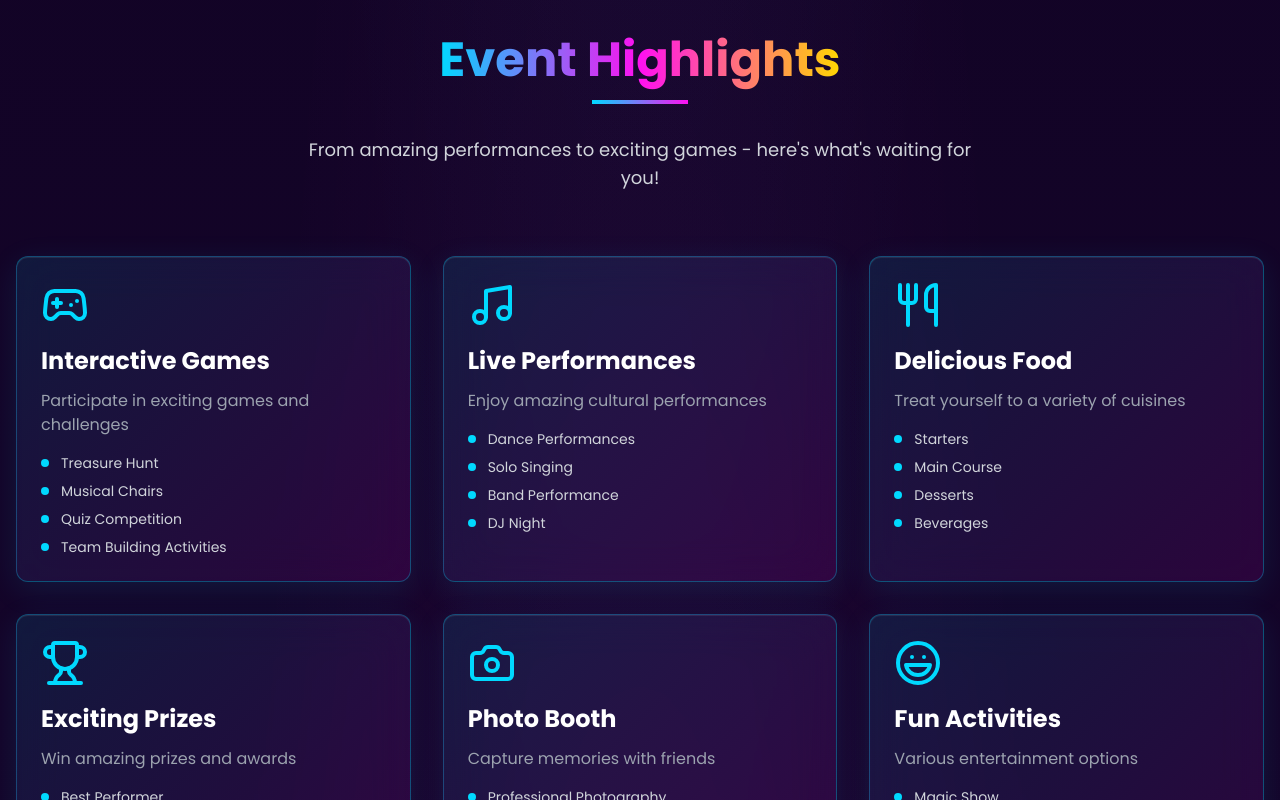
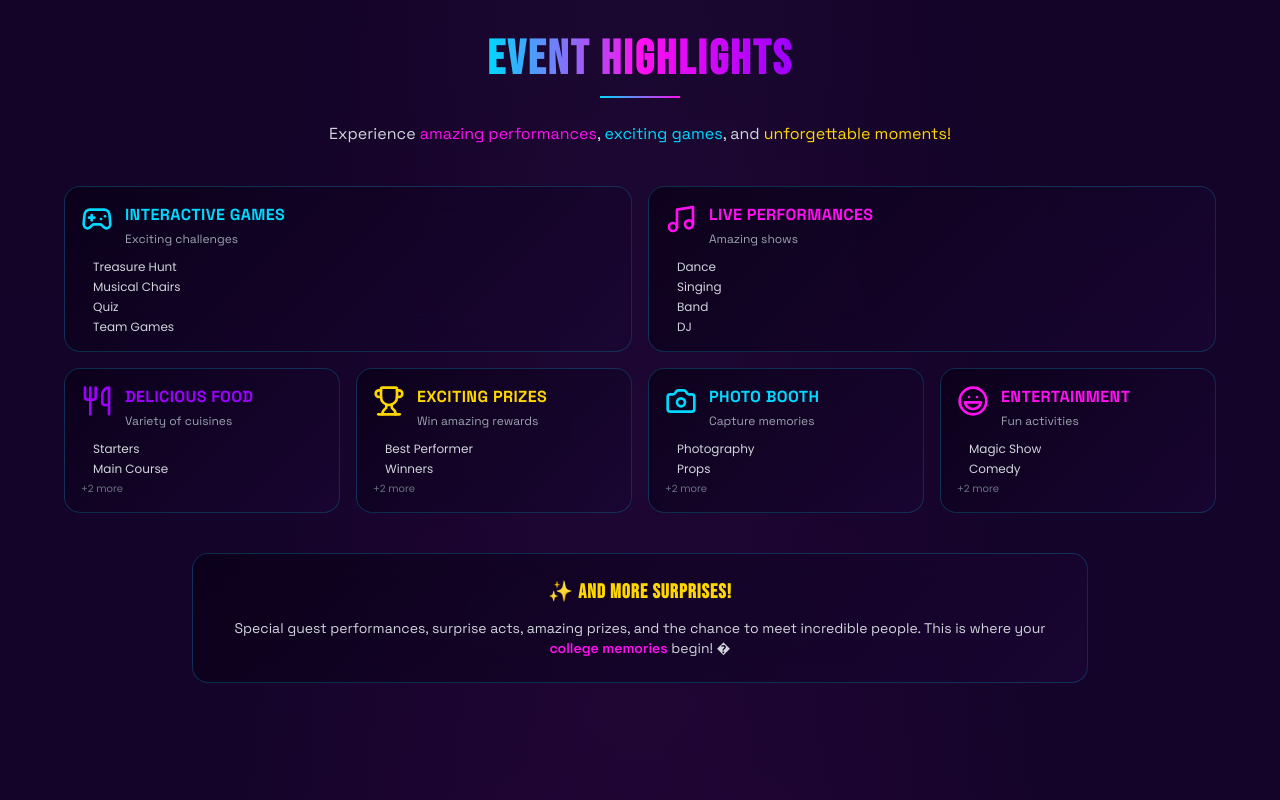
Before and after one commit to ItsVikasA/Freshers, a Next.js app: page / in a window 1280 px wide. Shown: the part 3920-4720 px from the top of the page. Built offline with nearby package versions, Linux system fonts and the light colour scheme.

Commit message:
Create innovative bento-style grid layout for highlights with dynamic sizing

```diff
--- a/src/components/Highlights.tsx
+++ b/src/components/Highlights.tsx
@@ -10,40 +10,52 @@ const Highlights = () => {
 
   const highlights = [
     {
-      icon: <Gamepad2 className="w-12 h-12" />,
+      icon: <Gamepad2 className="w-8 h-8" />,
       title: 'Interactive Games',
-      description: 'Participate in exciting games and challenges',
-      features: ['Treasure Hunt', 'Musical Chairs', 'Quiz Competition', 'Team Building Activities'],
+      description: 'Exciting challenges',
+      features: ['Treasure Hunt', 'Musical Chairs', 'Quiz', 'Team Games'],
+      color: 'neon-blue',
+      size: 'large', // Will span 2 columns
     },
     {
-      icon: <Music className="w-12 h-12" />,
+      icon: <Music className="w-8 h-8" />,
       title: 'Live Performances',
-      description: 'Enjoy amazing cultural performances',
-      features: ['Dance Performances', 'Solo Singing', 'Band Performance', 'DJ Night'],
+      description: 'Amazing shows',
+      features: ['Dance', 'Singing', 'Band', 'DJ'],
+      color: 'neon-pink',
+      size: 'large',
     },
     {
-      icon: <Utensils className="w-12 h-12" />,
+      icon: <Utensils className="w-8 h-8" />,
       title: 'Delicious Food',
-      description: 'Treat yourself to a variety of cuisines',
-      features: ['Starters', 'Main Course', 'Desserts', 'Beverages'],
+      description: 'Variety of cuisines',
+      features: ['Starters', 'Main Course', 'Desserts', 'Drinks'],
+      color: 'neon-purple',
+      size: 'small',
     },
     {
-      icon: <Trophy className="w-12 h-12" />,
+      icon: <Trophy className="w-8 h-8" />,
       title: 'Exciting Prizes',
-      description: 'Win amazing prizes and awards',
-      features: ['Best Performer', 'Game Winners', 'Lucky Draw', 'Goodie Bags'],
+      description: 'Win amazing rewards',
+      features: ['Best Performer', 'Winners', 'Lucky Draw', 'Goodies'],
+      color: 'neon-yellow',
+      size: 'small',
     },
     {
-      icon: <Camera className="w-12 h-12" />,
+      icon: <Camera className="w-8 h-8" />,
       title: 'Photo Booth',
-      description: 'Capture memories with friends',
-      features: ['Professional Photography', 'Fun Props', 'Instant Prints', 'Social Media Wall'],
+      description: 'Capture memories',
+      features: ['Photography', 'Props', 'Prints', 'Social Wall'],
+      color: 'neon-blue',
+      size: 'small',
     },
     {
-      icon: <Laugh className="w-12 h-12" />,
-      title: 'Fun Activities',
-      description: 'Various entertainment options',
-      features: ['Magic Show', 'Comedy Act', 'Open Mic', 'Karaoke'],
+      icon: <Laugh className="w-8 h-8" />,
+      title: 'Entertainment',
+      description: 'Fun activities',
+      features: ['Magic Show', 'Comedy', 'Open Mic', 'Karaoke'],
+      color: 'neon-pink',
+      size: 'small',
     },
   ]
 
@@ -53,44 +65,80 @@ const Highlights = () => {
         {/* Section Header */}
         <motion.div
           initial={{ opacity: 0, y: 30 }}
-          animate={isInView ? { opacity: 1, y: 0 } : {}}
+          whileInView={{ opacity: 1, y: 0 }}
+          viewport={{ once: true }}
           transition={{ duration: 0.8 }}
-          className="text-center mb-16"
+          className="text-center mb-10"
         >
-          <h2 className="text-4xl md:text-5xl font-bold font-orbitron mb-4">
-            <span className="bg-gradient-to-r from-primary via-secondary to-accent bg-clip-text text-transparent">
-              Event Highlights
+          <h2 className="text-3xl md:text-4xl lg:text-5xl font-bold font-bebas mb-3 tracking-wider">
+            <span className="bg-gradient-to-r from-neon-blue via-neon-pink to-neon-purple bg-clip-text text-transparent">
+              EVENT HIGHLIGHTS
             </span>
           </h2>
-          <div className="w-24 h-1 bg-gradient-to-r from-primary to-secondary mx-auto mb-8"></div>
-          <p className="text-lg text-gray-300 max-w-2xl mx-auto">
-            From amazing performances to exciting games - here&apos;s what&apos;s waiting for you!
+          <div className="w-20 h-0.5 bg-gradient-to-r from-neon-blue to-neon-pink mx-auto mb-6"></div>
+          <p className="text-sm md:text-base text-gray-300 max-w-2xl mx-auto font-space">
+            Experience <span className="text-neon-pink">amazing performances</span>, <span className="text-neon-blue">exciting games</span>, and <span className="text-neon-yellow">unforgettable moments!</span>
           </p>
         </motion.div>
 
-        {/* Highlights Grid */}
-        <div className="grid grid-cols-1 sm:grid-cols-2 lg:grid-cols-3 gap-6 sm:gap-8">
+        {/* Bento Grid Layout */}
+        <div className="grid grid-cols-2 md:grid-cols-4 gap-3 md:gap-4 max-w-6xl mx-auto">
           {highlights.map((highlight, index) => (
             <motion.div
               key={index}
-              initial={{ opacity: 0, y: 30 }}
-              animate={isInView ? { opacity: 1, y: 0 } : {}}
-              transition={{ duration: 0.5, delay: index * 0.1 }}
-              className="glass-effect p-5 sm:p-6 rounded-xl hover:scale-105 transition-transform group"
+              initial={{ opacity: 0, scale: 0.8 }}
+              whileInView={{ opacity: 1, scale: 1 }}
+              viewport={{ once: true }}
+              transition={{ duration: 0.4, delay: index * 0.08 }}
+              whileHover={{ scale: 1.05, y: -5 }}
+              className={`cyber-card p-4 rounded-2xl border-2 border-${highlight.color}/30 hover:border-${highlight.color}/60 transition-all group cursor-pointer relative overflow-hidden
+                ${highlight.size === 'large' ? 'md:col-span-2 md:row-span-2' : 'col-span-1'}
+              `}
             >
-              <div className="text-primary group-hover:text-accent transition-colors mb-4">
-                {highlight.icon}
+              {/* Background glow effect */}
+              <div className={`absolute inset-0 bg-${highlight.color}/5 opacity-0 group-hover:opacity-100 transition-opacity`} />
+
+              {/* Content */}
+              <div className="relative z-10 h-full flex flex-col">
+                {/* Icon & Title */}
+                <div className="flex items-start gap-3 mb-3">
+                  <div className={`text-${highlight.color} group-hover:scale-110 transition-transform flex-shrink-0`}>
+                    {highlight.icon}
+                  </div>
+                  <div className="flex-1 min-w-0">
+                    <h3 className={`text-sm md:text-base font-bold font-space uppercase tracking-wide text-${highlight.color} mb-1 truncate`}>
+                      {highlight.title}
+                    </h3>
+                    <p className="text-[10px] md:text-xs text-gray-400 font-space line-clamp-1">
+                      {highlight.description}
+                    </p>
+                  </div>
+                </div>
+
+                {/* Features - Show more on large cards */}
+                <ul className={`space-y-1 flex-1 ${highlight.size === 'large' ? 'block' : 'hidden md:block'}`}>
+                  {highlight.features.slice(0, highlight.size === 'large' ? 4 : 2).map((feature, idx) => (
+                    <li key={idx} className="flex items-center text-gray-300 text-[10px] md:text-xs">
+                      <span className={`w-1 h-1 bg-${highlight.color} rounded-full mr-2 flex-shrink-0`}></span>
+                      <span className="truncate">{feature}</span>
+                    </li>
+                  ))}
+                  {highlight.size === 'small' && highlight.features.length > 2 && (
+                    <li className="text-[10px] text-gray-500 mt-1">+{highlight.features.length - 2} more</li>
+                  )}
+                </ul>
+
+                {/* Hover indicator */}
+                <motion.div
+                  className={`absolute bottom-2 right-2 text-${highlight.color} opacity-0 group-hover:opacity-100 transition-opacity`}
+                  initial={{ scale: 0 }}
+                  whileInView={{ scale: 1 }}
+                >
+                  <div className="w-6 h-6 rounded-full border-2 border-current flex items-center justify-center">
+                    <span className="text-xs">→</span>
+                  </div>
+                </motion.div>
               </div>
-              <h3 className="text-xl sm:text-2xl font-bold mb-2 sm:mb-3">{highlight.title}</h3>
-              <p className="text-sm sm:text-base text-gray-400 mb-3 sm:mb-4">{highlight.description}</p>
-              <ul className="space-y-1.5 sm:space-y-2">
-                {highlight.features.map((feature, idx) => (
-                  <li key={idx} className="flex items-center text-gray-300 text-xs sm:text-sm">
-                    <span className="w-1.5 h-1.5 sm:w-2 sm:h-2 bg-primary rounded-full mr-2 sm:mr-3 flex-shrink-0"></span>
-                    {feature}
-                  </li>
-                ))}
-              </ul>
             </motion.div>
           ))}
         </div>
@@ -98,16 +146,17 @@ const Highlights = () => {
         {/* Special Note */}
         <motion.div
           initial={{ opacity: 0, y: 30 }}
-          animate={isInView ? { opacity: 1, y: 0 } : {}}
-          transition={{ duration: 0.8, delay: 0.7 }}
-          className="mt-12 sm:mt-16 glass-effect p-5 sm:p-8 rounded-xl max-w-4xl mx-auto text-center"
+          whileInView={{ opacity: 1, y: 0 }}
+          viewport={{ once: true }}
+          transition={{ duration: 0.8 }}
+          className="mt-10 cyber-card p-5 md:p-6 rounded-2xl max-w-4xl mx-auto text-center border-2 border-neon-purple/30"
         >
-          <h3 className="text-xl sm:text-2xl font-bold mb-3 sm:mb-4 text-accent">Special Attractions</h3>
-          <p className="text-sm sm:text-base text-gray-300 leading-relaxed">
-            🎉 <strong>And that&apos;s not all!</strong> We have special guest performances, surprise acts,
-            amazing prizes for game winners, and a lot more planned. The best part? You&apos;ll get to know
-            your amazing batchmates and friendly seniors. This is where your college memories begin!
-            Don&apos;t miss out - see you there! 🌟
+          <h3 className="text-lg md:text-xl font-bold mb-3 font-bebas tracking-wider">
+            <span className="text-neon-yellow">✨ AND MORE SURPRISES!</span>
+          </h3>
+          <p className="text-xs md:text-sm text-gray-300 leading-relaxed font-space">
+            Special guest performances, surprise acts, amazing prizes, and the chance to meet incredible people.
+            This is where your <span className="text-neon-pink font-semibold">college memories</span> begin! �
           </p>
         </motion.div>
       </div>
```
